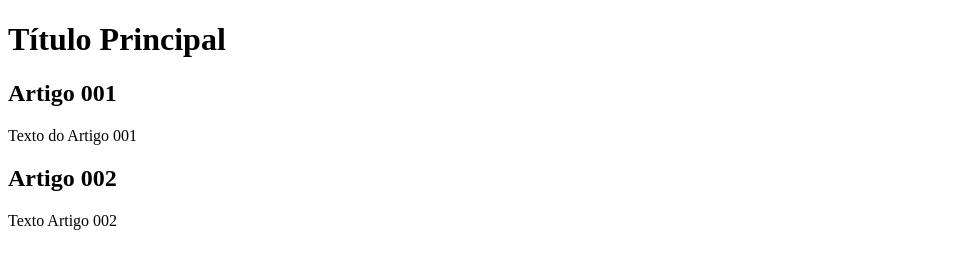
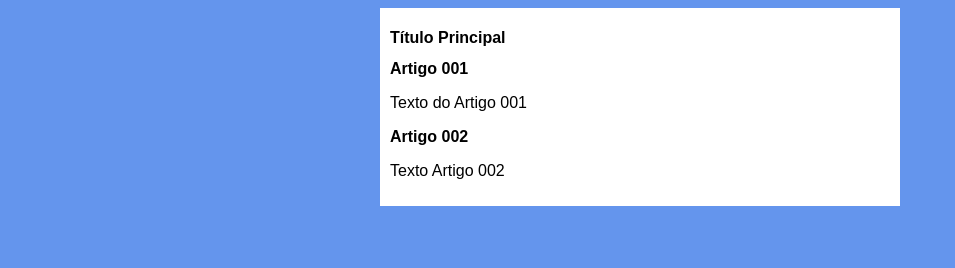
Before and after one commit to AndrescaArcelino/projeto-teste, a plain HTML site: page index.html in a window 1280 px wide. Shown: the whole page, without its empty margins (0-955 px from the left). Drawn offline with Linux system fonts and the light colour scheme.

Commit message:
início do estilo.

```diff
--- /dev/null
+++ b/estilo/style.css
@@ -0,0 +1,18 @@
+* {
+    font-family: Arial, Helvetica, sans-serif;
+    font-size: 16px;
+
+}
+
+body{
+
+    background-color: cornflowerblue;
+}
+main{
+
+background-color: white;
+width: 500px;
+margin: auto;
+padding: 10px;
+box-shadow: 3px, 3px, 5px rgba(0, 0, 0, 0.473);
+}
--- a/index.html
+++ b/index.html
@@ -4,6 +4,7 @@
     <meta charset="UTF-8">
     <meta name="viewport" content="width=device-width, initial-scale=1.0">
     <title>Título do Site</title>
+    <link rel="stylesheet" href="estilo/style.css">
 </head>
 <body>
     <main>
```
